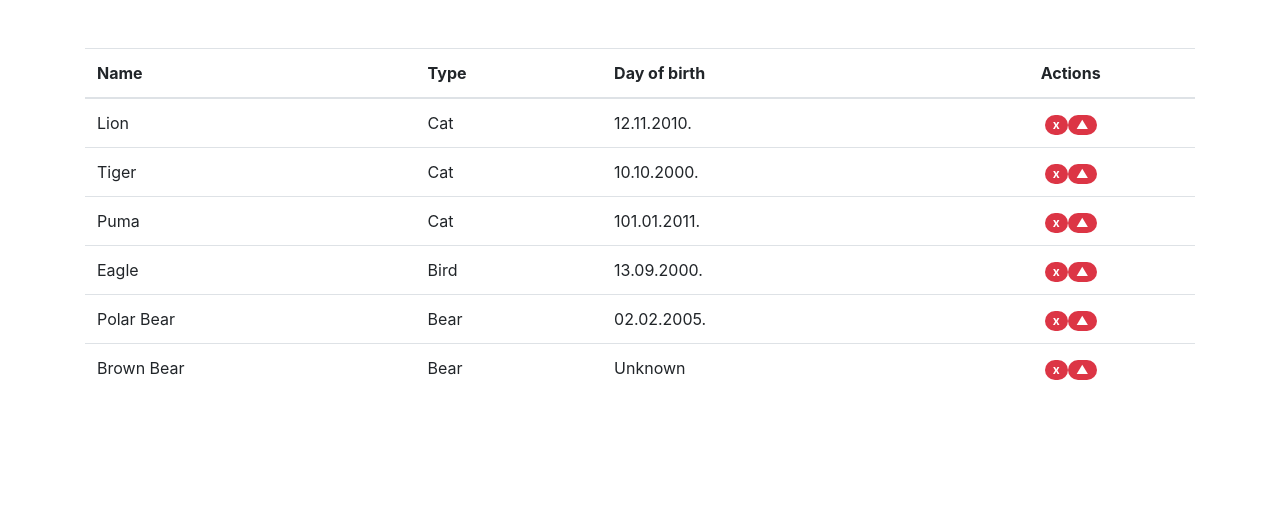
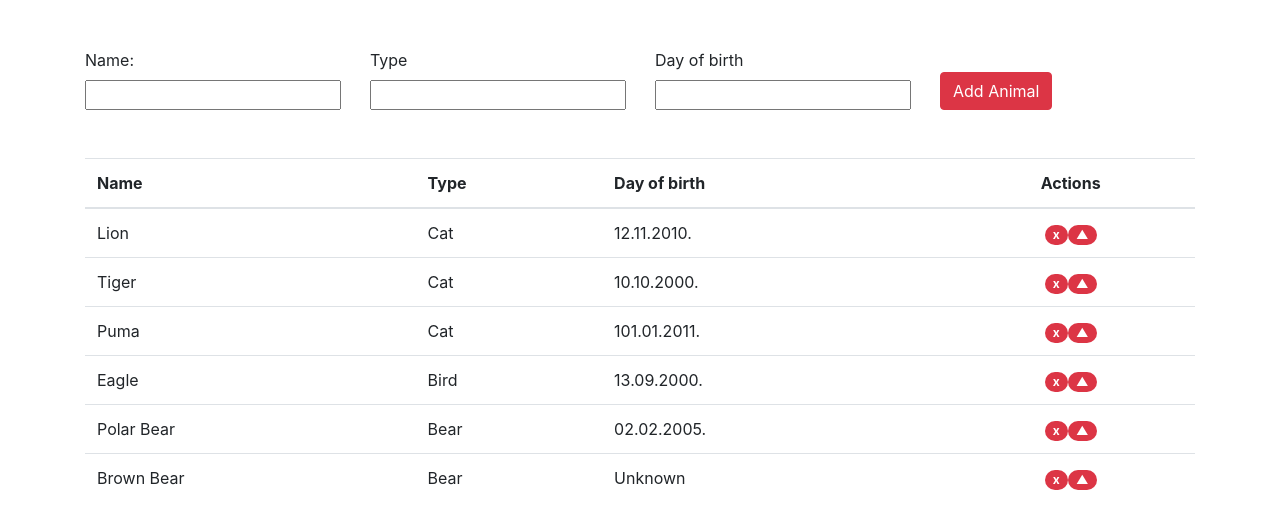
Before and after one commit to npantos/zoo, an Angular app: page / in a window 1280 px wide. Shown: the top 528 px of the page. Built offline with nearby package versions, Linux system fonts and the light colour scheme.

Commit message:
Zadatak 6

```diff
--- a/src/app/animal-list/animal-list.component.html
+++ b/src/app/animal-list/animal-list.component.html
@@ -1,7 +1,28 @@
 <div class="container mt-5">
 
+  <form class="row">
+    <div class="col-3">
+      <label for="name">Name:</label><br />
+      <input type="text" name="name" [(ngModel)]="name">
+    </div>
 
-  <table class="table table-hover">
+    <div class="col-3">
+      <label for="type">Type</label><br />
+      <input type="text" name="type" [(ngModel)]="type">
+    </div>
+
+    <div class="col-3">
+      <label for="day_of_birth">Day of birth</label><br />
+      <input type="text" name="day_of_birth" [(ngModel)]="day_of_birth"><br />
+    </div>
+
+    <div class="col-3">
+      <br />
+      <button class="btn btn-danger" (click)="addAnimal()">Add Animal</button>
+    </div>
+  </form>
+
+  <table class="table table-hover mt-5">
     <thead>
     <tr>
       <th scope="col">Name</th>
--- a/src/app/animal-list/animal-list.component.ts
+++ b/src/app/animal-list/animal-list.component.ts
@@ -9,6 +9,9 @@ import {Animal} from '../animal';
 export class AnimalListComponent implements OnInit {
 
     animals: Array<object>;
+    name;
+    type;
+    day_of_birth;
 
     constructor() {
 
@@ -39,4 +42,8 @@ export class AnimalListComponent implements OnInit {
         this.animals.splice(0, 0, animal);
     }
 
+    addAnimal() {
+        this.animals.push(new Animal(this.name, this.type, this.day_of_birth));
+    }
+
 }
```
Also changed, not shown: src/app/app.module.ts (+9 -6 lines).
